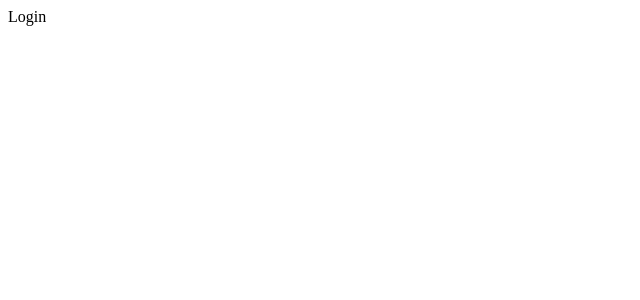
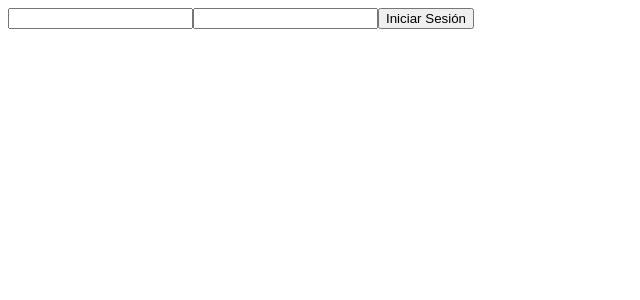
Before and after one commit to AdaParra/prueba-tecnica-la-liga, a React (Create React App) app: page /login in a window 1280 px wide. Shown: the top 300 px of the page, without its empty margins (0-640 px from the left). Built offline with nearby package versions, Linux system fonts and the light colour scheme.

Commit message:
Log in
Using the user authentication request to login in the login component

```diff
--- a/src/pages/Login.tsx
+++ b/src/pages/Login.tsx
@@ -1,9 +1,27 @@
-import React from 'react'
+import React, { useState } from 'react';
+import authentication from '../api/index';
 
 export default function Login() {
+
+    const [email, setEmail] = useState('eve.holt@reqres.in');
+    const [password, setPassword] = useState('cityslicka');
+
+    const handleSubmit = async (event) => {
+        event.preventDefault();
+        const response = await authentication(email, password);
+        if(response?.ok){
+            const { token } = await response.json();
+            console.log(token);
+        }
+    }
+
     return (
-        <div>
-            Login
-        </div>
+        <form onSubmit={handleSubmit}>
+            <input autoComplete="off" type="text" name="email" onChange={() => {} /* e => setEmail(e.target.value) */} />
+            <input autoComplete="off" type="password" name="password" onChange={() => {} /*e => setPassword(e.target.value)*/} />
+            <button type="submit">
+                Iniciar Sesión
+            </button>
+        </form>
     )
 }
```
